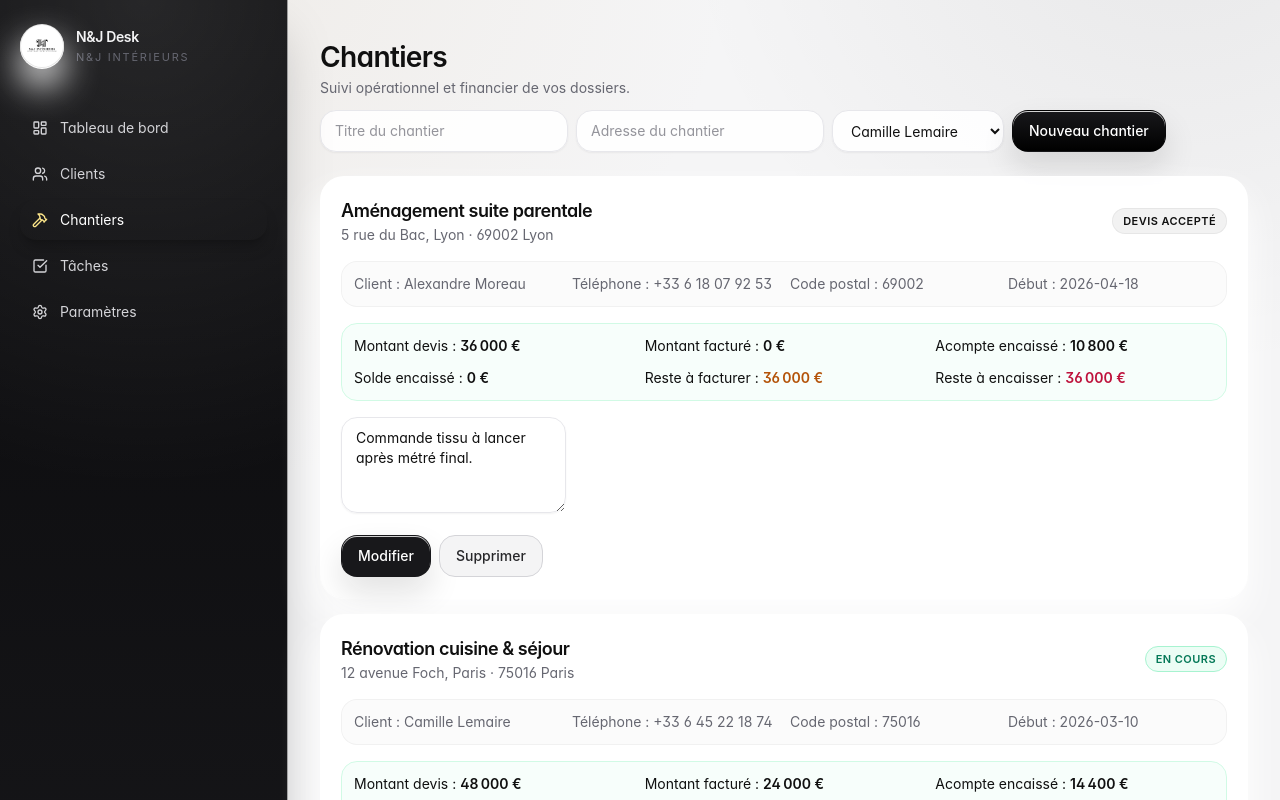
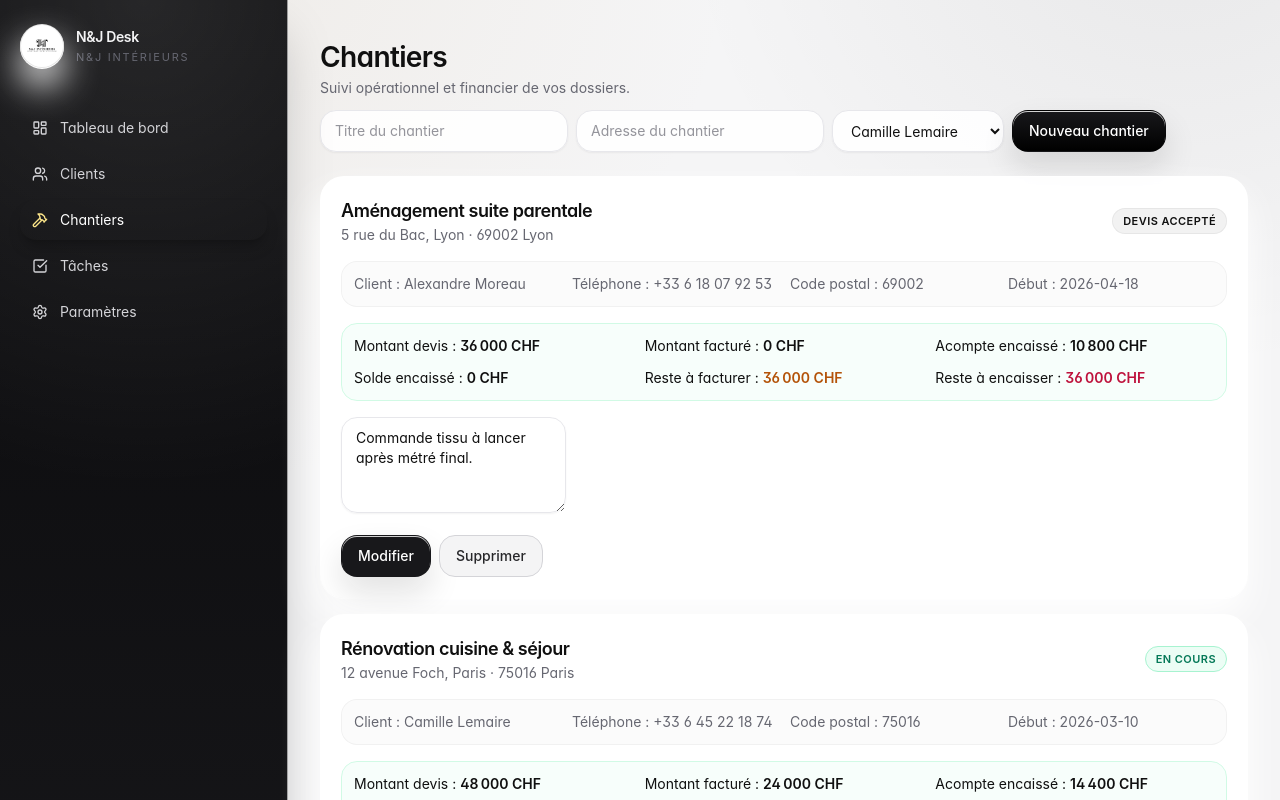
Before and after one commit to JEREM1997/N-J-Desk, a Next.js app: page /projects in a window 1280 px wide. Shown: the top 800 px of the page. Built offline with nearby package versions, Linux system fonts and the light colour scheme.

Commit message:
fix: display chantier amounts in Swiss francs (CHF)

```diff
--- a/app/(app)/projects/page.tsx
+++ b/app/(app)/projects/page.tsx
@@ -24,9 +24,9 @@ function getCityFromAddress(address: string) {
 }
 
 function formatCurrency(value: number) {
-  return new Intl.NumberFormat('fr-FR', {
+  return new Intl.NumberFormat('fr-CH', {
     style: 'currency',
-    currency: 'EUR',
+    currency: 'CHF',
     maximumFractionDigits: 0
   }).format(value || 0);
 }
```
